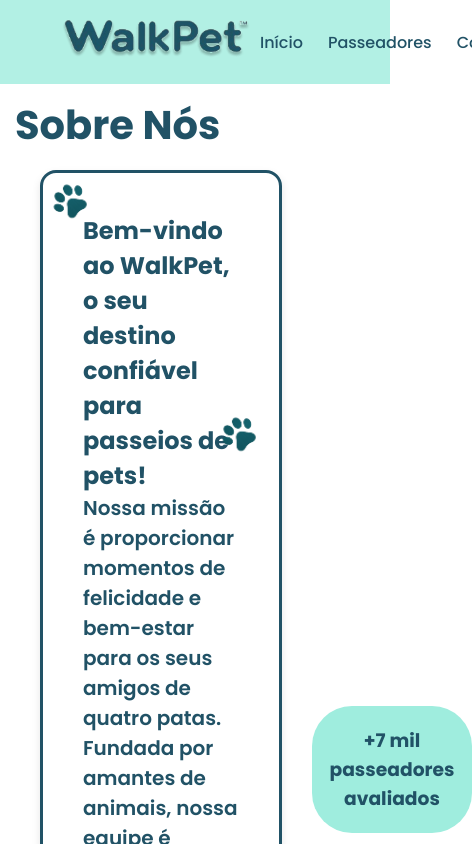
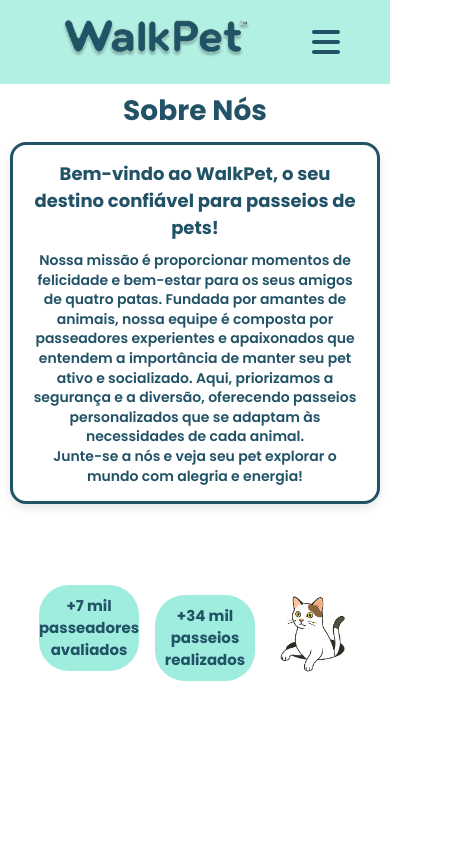
Before and after one commit to marcelloabritta/WalkPet, a React (Vite) app in the folder app-walkpet/: page /sobre in a window 390 px wide. Shown: the top 844 px of the page, 472 px wide, since content can reach past the window. Built offline with nearby package versions, Linux system fonts and the light colour scheme.

Commit message:
ResponsivityFixes#2

```diff
--- a/app-walkpet/src/components/Header/index.jsx
+++ b/app-walkpet/src/components/Header/index.jsx
@@ -1,59 +1,144 @@
-import React from 'react';
-import walkPetLogo from '../../assets/walkpet.png'
-import { useUser } from '../../context/UserContext';
-import { Link, useNavigate } from 'react-router-dom';
-import { FontAwesomeIcon } from "@fortawesome/react-fontawesome"
-import { faUser } from '@fortawesome/free-solid-svg-icons';
+import React, { useState } from "react";
+import walkPetLogo from "../../assets/walkpet.png";
+import { useUser } from "../../context/UserContext";
+import { Link, useNavigate } from "react-router-dom";
+import { FontAwesomeIcon } from "@fortawesome/react-fontawesome";
+import { faUser, faBars, faTimes } from "@fortawesome/free-solid-svg-icons";
 
-import '../Header/style.css'
+import "./style.css";
 
 const Header = () => {
-
-
-
   const { user, logout } = useUser();
   const navigate = useNavigate();
-
-
+  const [drawerOpen, setDrawerOpen] = useState(false);
 
   const handleLogout = () => {
     logout();
-    navigate('/');
+    navigate("/");
+    setDrawerOpen(false);
   };
 
+  const toggleDrawer = () => {
+    setDrawerOpen((prev) => !prev);
+  };
 
   return (
-    <div className="header">
-      <div className='header-container'>
-        <Link to="/"><img src={walkPetLogo} alt="walkpet logo" /></Link>
-        <nav>
+    <header className="header">
+      <div className="header-container">
+        <Link to="/">
+          <img src={walkPetLogo} alt="walkpet logo" className="header-logo" />
+        </Link>
+
+        <nav className="nav-desktop">
           <ul>
-            <li><Link to="/" className='link-header'>Início</Link></li>
-            <li><Link to="/Passeadores" className='link-header'>Passeadores</Link></li>
-            <li><Link to="/contato" className='link-header'>Contato</Link></li>
-            <li><Link to="/sobre" className='link-header'>Sobre</Link></li>
+            <li>
+              <Link to="/" className="link-header">
+                Início
+              </Link>
+            </li>
+            <li>
+              <Link to="/Passeadores" className="link-header">
+                Passeadores
+              </Link>
+            </li>
+            <li>
+              <Link to="/contato" className="link-header">
+                Contato
+              </Link>
+            </li>
+            <li>
+              <Link to="/sobre" className="link-header">
+                Sobre
+              </Link>
+            </li>
           </ul>
+        </nav>
 
-        </nav>
-        <div className="header-right">
-        <li>
+        <div className="header-right nav-desktop">
           {user ? (
             <>
-                <button className='header-perfil-btn'><Link to="/perfil" className='header-perfil'><FontAwesomeIcon icon={faUser} /> </Link></button>
-                <Link className= 'header-logout' to="/" onClick={() => { handleLogout(); }}>Logout</Link>
+              <button className="header-perfil-btn">
+                <Link to="/perfil" className="header-perfil">
+                  <FontAwesomeIcon icon={faUser} />{" "}
+                </Link>
+              </button>
+              <button className="header-logout" onClick={handleLogout}>
+                Logout
+              </button>
             </>
           ) : (
             <>
-                <Link to="/login" className='header-login'>Entrar</Link>
-                <button className='header-register-btn'><Link to="/cadastro" className='header-register'>Cadastrar</Link></button>
+              <Link to="/login" className="header-login">
+                Entrar
+              </Link>
+              <button className="header-register-btn">
+                <Link to="/cadastro" className="header-register">
+                  Cadastrar
+                </Link>
+              </button>
             </>
           )}
+        </div>
+
+        <button className="hamburger-btn" onClick={toggleDrawer}>
+          <FontAwesomeIcon icon={drawerOpen ? faTimes : faBars} size="lg" />
+        </button>
+      </div>
+
+      <div className={`drawer ${drawerOpen ? "open" : ""}`}>
+        <ul className="drawer-links">
+          <li>
+            <Link to="/" onClick={toggleDrawer}>
+              Início
+            </Link>
           </li>
+          <li>
+            <Link to="/Passeadores" onClick={toggleDrawer}>
+              Passeadores
+            </Link>
+          </li>
+          <li>
+            <Link to="/contato" onClick={toggleDrawer}>
+              Contato
+            </Link>
+          </li>
+          <li>
+            <Link to="/sobre" onClick={toggleDrawer}>
+              Sobre
+            </Link>
+          </li>
+        </ul>
+        <div className="drawer-auth">
+          {user ? (
+            <>
+              <button className="drawer-perfil-btn">
+                <Link to="/perfil" onClick={toggleDrawer}>
+                  <FontAwesomeIcon icon={faUser} /> Perfil
+                </Link>
+              </button>
+              <button className="drawer-logout" onClick={handleLogout}>
+                Logout
+              </button>
+            </>
+          ) : (
+            <>
+              <Link to="/login" className="drawer-login" onClick={toggleDrawer}>
+                Entrar
+              </Link>
+              <button className="drawer-register-btn">
+                <Link to="/cadastro" onClick={toggleDrawer}>
+                  Cadastrar
+                </Link>
+              </button>
+            </>
+          )}
         </div>
       </div>
+      {drawerOpen && (
+        <div className="drawer-overlay" onClick={toggleDrawer}></div>
+      )}
+    </header>
+  );
+};
 
-    </div>
-  )
-}
-
-export default Header
+export default Header;
--- a/app-walkpet/src/components/Header/style.css
+++ b/app-walkpet/src/components/Header/style.css
@@ -1,10 +1,7 @@
 .header {
-    display: flex;
-    z-index: 1;
   position: fixed;
   top: 0;
   width: 100%;
-    position: fixed;
   z-index: 10;
   background: rgba(159, 237, 222, 0.8);
   backdrop-filter: blur(8px);
@@ -15,22 +12,23 @@
   display: flex;
   justify-content: space-between;
   align-items: center;
-    width: 100%;
   padding: 5px 50px;
 }
 
-.header-container img {
+.header-logo {
   width: 210px;
   margin-top: 5px;
 }
 
-.header ul {
+.nav-desktop ul {
   display: flex;
   list-style: none;
   gap: 25px;
+  padding: 0;
+  margin: 0;
 }
 
-.header ul .link-header {
+.nav-desktop .link-header {
   color: var(--primary-blue);
   text-decoration: none;
   font-weight: 500;
@@ -40,26 +38,26 @@
   list-style: none;
 }
 
-.header-right .header-login {
+.header-login {
   color: var(--primary-blue);
   text-decoration: none;
   font-weight: 500;
   font-size: 16px;
 }
 
-.header-right .header-register {
-    color: var(--light-blue);
-    text-decoration: none;
-    font-weight: 500;
-    font-size: 16px;
-}
-
-.header-right .header-register-btn {
+.header-register-btn {
   background-color: var(--primary-blue);
   padding: 7px;
   border-radius: 10px;
   border: none;
   margin-left: 20px;
+}
+
+.header-register {
+  color: var(--light-blue);
+  text-decoration: none;
+  font-weight: 500;
+  font-size: 16px;
 }
 
 .header-logout {
@@ -72,11 +70,13 @@
   border-radius: 10px;
   border: none;
   margin-left: 20px;
+  cursor: pointer;
 }
 
 .header-perfil-btn {
   border: none;
   background: none;
+  cursor: pointer;
 }
 
 .header-perfil {
@@ -85,3 +85,129 @@
   font-weight: bold;
   font-size: 16px;
 }
+
+/* Hamburger button */
+.hamburger-btn {
+  display: none;
+  background: none;
+  border: none;
+  cursor: pointer;
+  color: var(--primary-blue);
+}
+.hamburger-btn svg {
+  font-size: 32px; /* or whatever pixel value you need */
+}
+
+/* Drawer */
+.drawer {
+  position: fixed;
+  top: 0;
+  right: -100%;
+  width: 240px;
+  height: 100vh;
+  background: #ffffff;
+  box-shadow: -2px 0 8px rgba(0, 0, 0, 0.1);
+  transition: right 0.3s ease;
+  z-index: 11;
+  display: flex;
+  flex-direction: column;
+  justify-content: space-between;
+  padding: 20px;
+  box-sizing: border-box;
+}
+
+.drawer.open {
+  right: 0;
+}
+
+/* Overlay behind drawer */
+.drawer-overlay {
+  position: fixed;
+  top: 0;
+  left: 0;
+  width: 100%;
+  height: 100vh;
+  background: rgba(0, 0, 0, 0.3);
+  z-index: 10;
+}
+
+/* Drawer links */
+.drawer-links {
+  list-style: none;
+  padding: 0;
+  margin: 0;
+  display: flex;
+  flex-direction: column;
+  gap: 20px;
+}
+
+.drawer-links li a {
+  color: var(--primary-blue);
+  text-decoration: none;
+  font-size: 18px;
+  font-weight: 500;
+}
+
+/* Drawer auth buttons */
+.drawer-auth {
+  display: flex;
+  flex-direction: column;
+  gap: 15px;
+}
+
+.drawer-login {
+  color: var(--primary-blue);
+  text-decoration: none;
+  font-weight: 500;
+  font-size: 18px;
+}
+
+.drawer-register-btn {
+  background-color: var(--primary-blue);
+  padding: 8px;
+  border-radius: 10px;
+  border: none;
+}
+
+.drawer-register-btn a {
+  color: var(--light-blue);
+  text-decoration: none;
+  font-weight: 500;
+  font-size: 18px;
+}
+
+.drawer-logout {
+  color: var(--light-blue);
+  background-color: var(--primary-blue);
+  padding: 8px;
+  border-radius: 10px;
+  border: none;
+  font-weight: 500;
+  font-size: 18px;
+  cursor: pointer;
+}
+
+.drawer-perfil-btn {
+  background: none;
+  border: none;
+  cursor: pointer;
+  text-align: left;
+}
+
+.drawer-perfil-btn a {
+  color: var(--primary-blue);
+  text-decoration: none;
+  font-weight: 500;
+  font-size: 18px;
+}
+
+/* Responsive rules */
+@media (max-width: 768px) {
+  .nav-desktop,
+  .header-right {
+    display: none;
+  }
+  .hamburger-btn {
+    display: block;
+  }
+}
--- a/app-walkpet/src/pages/SobreNos/style.css
+++ b/app-walkpet/src/pages/SobreNos/style.css
@@ -1,18 +1,22 @@
-
-.sobre h1{
+.sobre h1 {
   color: var(--primary-blue);
   font-size: 40px;
   font-weight: bold;
   margin: 15px;
+  text-align: center;
 }
 
 .sobre-container {
   display: flex;
   align-items: flex-start;
+  gap: 2rem;
+  padding: 0 20px;
+  box-sizing: border-box;
 }
 
 .sobre-container .left {
-    margin-left: 40px;
+  position: relative;
+  flex: 1;
 }
 
 .sobre-container .left-top {
@@ -24,46 +28,49 @@
   border-radius: 16px;
   box-shadow: 0 4px 8px rgba(0, 0, 0, 0.1);
   color: var(--primary-blue);
-       position: relative;
+  background: #fff;
+}
+
+.sobre-container .left-top h2 {
+  font-size: 24px;
+  text-align: center;
+  margin-bottom: 20px;
 }
 
 .sobre-container .left-top p {
   font-weight: 600;
   font-size: 20px;
+  line-height: 1.4;
+  text-align: center;
 }
 
-.sobre-container .left-bottom {
-    display: flex;
-    flex-direction: row;
-    margin-top: 50px;
-    align-items: center;
+.left img.img-left {
+  position: absolute;
+  z-index: 7;
+  width: 60px;
+  top: 10px;
+  left: 10px;
 }
 
-.sobre-container .left-bottom a {
-    display: inline-flex;
-    align-items: center;
-    justify-content: center;
-    text-decoration: none;
-    color: #82BCCD;
-    font-weight: bolder;
-    margin-right: 50px;
-    font-size: 20px;
-}
-
-.sobre-container .left-bottom img {
-    width: 50px;
-    transform: rotate(-45deg);
+.left img.img-right {
+  position: absolute;
+  z-index: 7;
+  width: 60px;
+  right: 10px;
+  bottom: 10px;
 }
 
 .sobre-container .right {
   display: flex;
   flex-direction: column;
   justify-content: center;
-    align-self: center;
-    margin: 0 30px;
+  align-items: center;
+  gap: 1rem;
+  flex: 0 0 200px;
 }
 
-.sobre-container .right-top, .right-mid{
+.sobre-container .right-top,
+.sobre-container .right-mid {
   text-align: center;
   background: var(--light-blue);
   color: var(--primary-blue);
@@ -74,13 +81,12 @@
   display: flex;
   align-items: center;
   justify-content: center;
+  box-sizing: border-box;
 }
 
 .sobre-container .right-mid {
   width: 160px;
-       text-align: center;
   border-radius: 100%;
-    padding: 20px 0;
   margin-top: 20px;
 }
 
@@ -88,13 +94,110 @@
   width: 140px;
 }
 
-.left img {
-    position: absolute;
-    z-index: 7;
-    width: 60px;
+/* Responsividade */
+@media (max-width: 992px) {
+  .sobre-container {
+    flex-direction: column;
+    align-items: center;
+    gap: 1.5rem;
   }
 
-.left .img-right {
-    right: 10px;
-    top: 230px;
+  .sobre-container .left {
+    margin-left: 0;
+    width: 100%;
   }
+
+  .sobre-container .left-top {
+    padding: 30px;
+  }
+
+  .sobre-container .right {
+    flex-direction: row;
+    flex-wrap: wrap;
+    justify-content: center;
+    gap: 1rem;
+  }
+
+  .sobre-container .right-top,
+  .sobre-container .right-mid {
+    width: 140px;
+    padding: 16px 0;
+    font-size: 0.9rem;
+  }
+
+  .sobre-container .right-bottom img {
+    width: 120px;
+  }
+}
+
+@media (max-width: 768px) {
+  .sobre h1 {
+    font-size: 32px;
+    margin: 10px 0;
+    text-align: center;
+  }
+
+  .sobre-container {
+    padding: 0 10px;
+  }
+
+  .sobre-container .left-top {
+    padding: 20px;
+  }
+
+  .sobre-container .left-top h2 {
+    font-size: 20px;
+    margin-bottom: 15px;
+  }
+
+  .sobre-container .left-top p {
+    font-size: 16px;
+  }
+
+  .left img.img-left,
+  .left img.img-right {
+    display: none;
+  }
+
+  .sobre-container .right-top,
+  .sobre-container .right-mid {
+    width: 120px;
+    padding: 12px 0;
+    font-size: 0.85rem;
+  }
+
+  .sobre-container .right-bottom img {
+    width: 100px;
+  }
+}
+
+@media (max-width: 576px) {
+  .sobre h1 {
+    font-size: 28px;
+  }
+
+  .sobre-container .left-top {
+    padding: 15px;
+  }
+
+  .sobre-container .left-top h2 {
+    font-size: 18px;
+    margin-bottom: 10px;
+  }
+
+  .sobre-container .left-top p {
+    font-size: 14px;
+  }
+
+  .sobre-container .right-top,
+  .sobre-container .right-mid {
+    width: 100px;
+    padding: 10px 0;
+    font-size: 0.8rem;
+    border-radius: 30px;
+  }
+
+  .sobre-container .right-bottom img {
+    width: 80px;
+  }
+}
```
Also changed, not shown: app-walkpet/src/pages/Home/style.css (+85 -2 lines), app-walkpet/src/pages/Passeadores/style.css (+42 -13 lines). Lines whose indentation alone changed are shown as unchanged.
